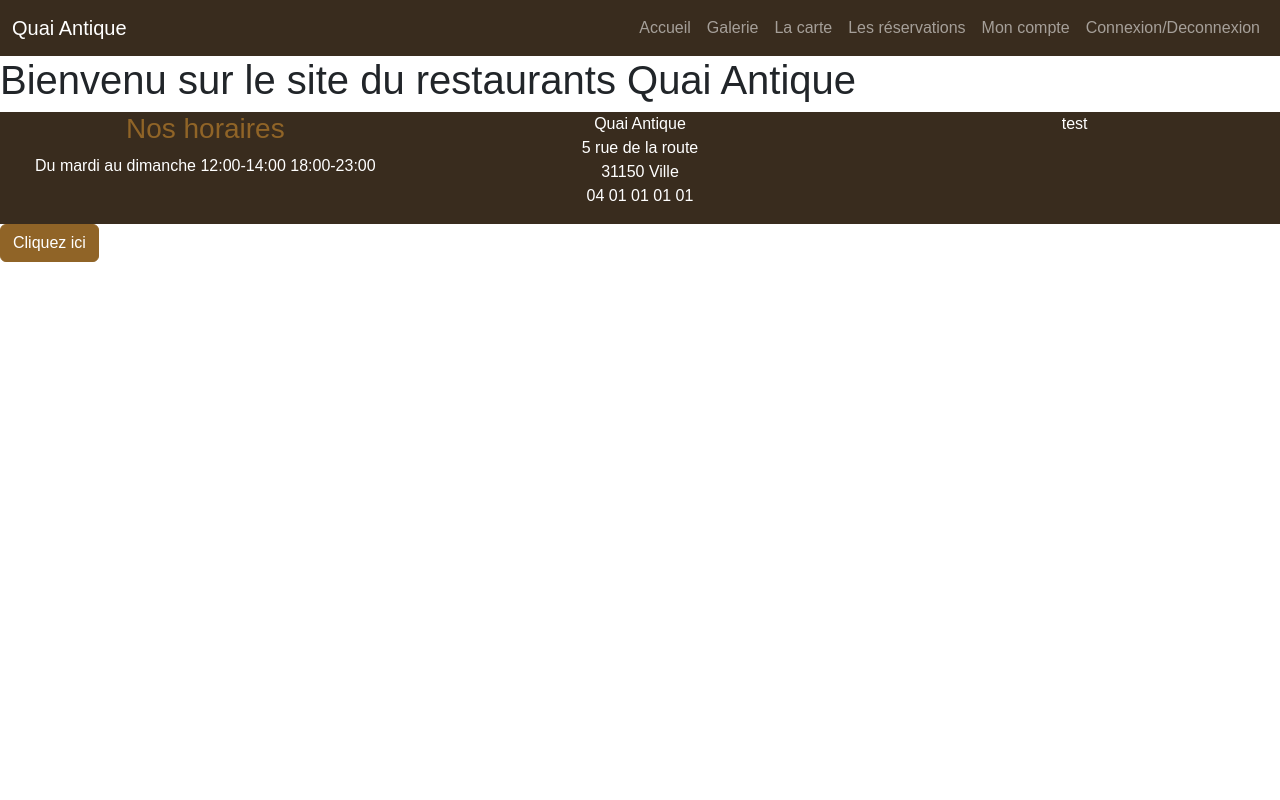
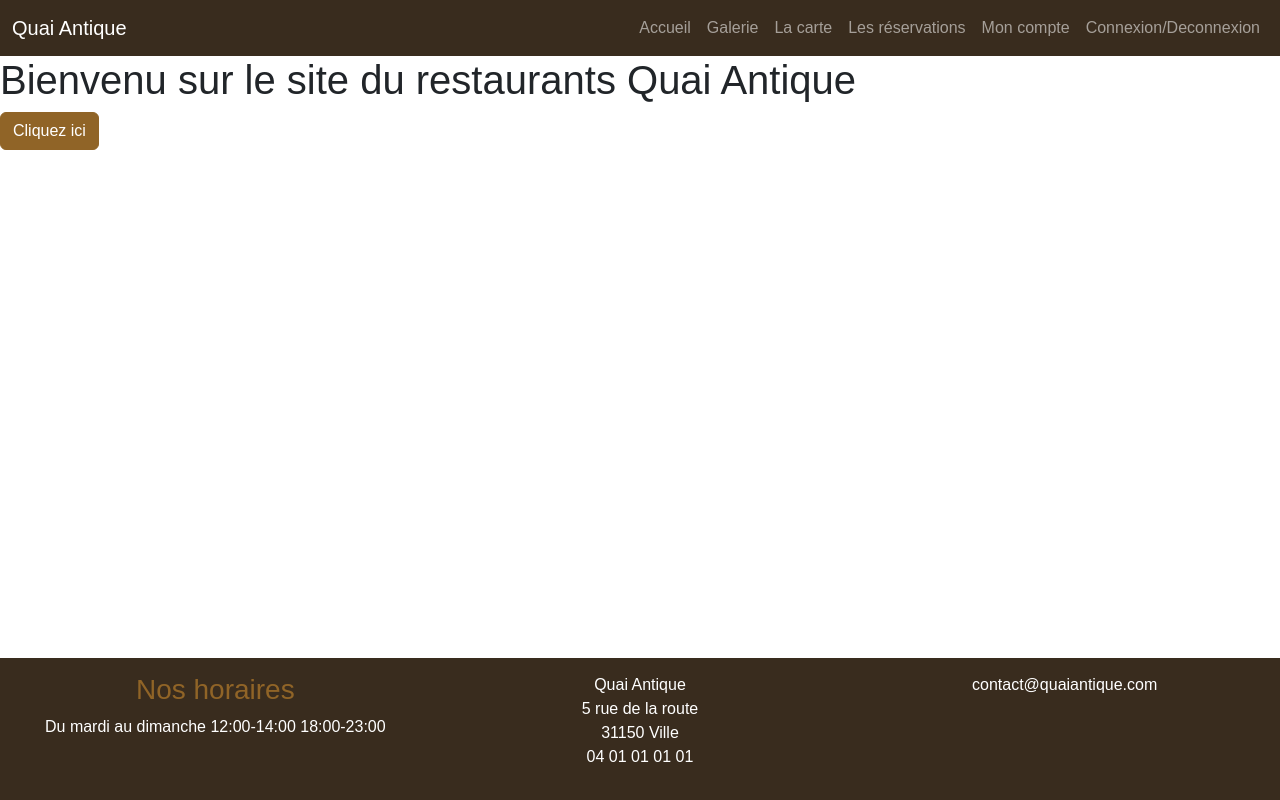
Before and after one commit to mickecliff/QuaiAntiqueRestaurantFront, a website with bundled scripts: page index.html in a window 1280 px wide. Built offline with nearby package versions, Linux system fonts and the light colour scheme; files whose address does not match are found by name.

```diff
--- a/index.html
+++ b/index.html
@@ -57,7 +57,7 @@
               </p>
           </div>
           <div class="col-6 col-lg-4">
-              <p>test</p>
+              <p>contact@quaiantique.com</p>
           </div>
       </div>
   </footer></footer>
--- a/scss/main.scss
+++ b/scss/main.scss
@@ -1,6 +1,15 @@
 @import url(/node_modules/bootstrap-icons/font/bootstrap-icons.css);
 @import 'custom';
 
+html{
+
+    position: relative;
+    min-height: 100%;
+}
+
 footer.footer{
     padding: 15px;
+    position: absolute;
+    bottom: 0;
+    width: 100%;
 }
```
Also changed, not shown: scss/main.css, 1 other file.
